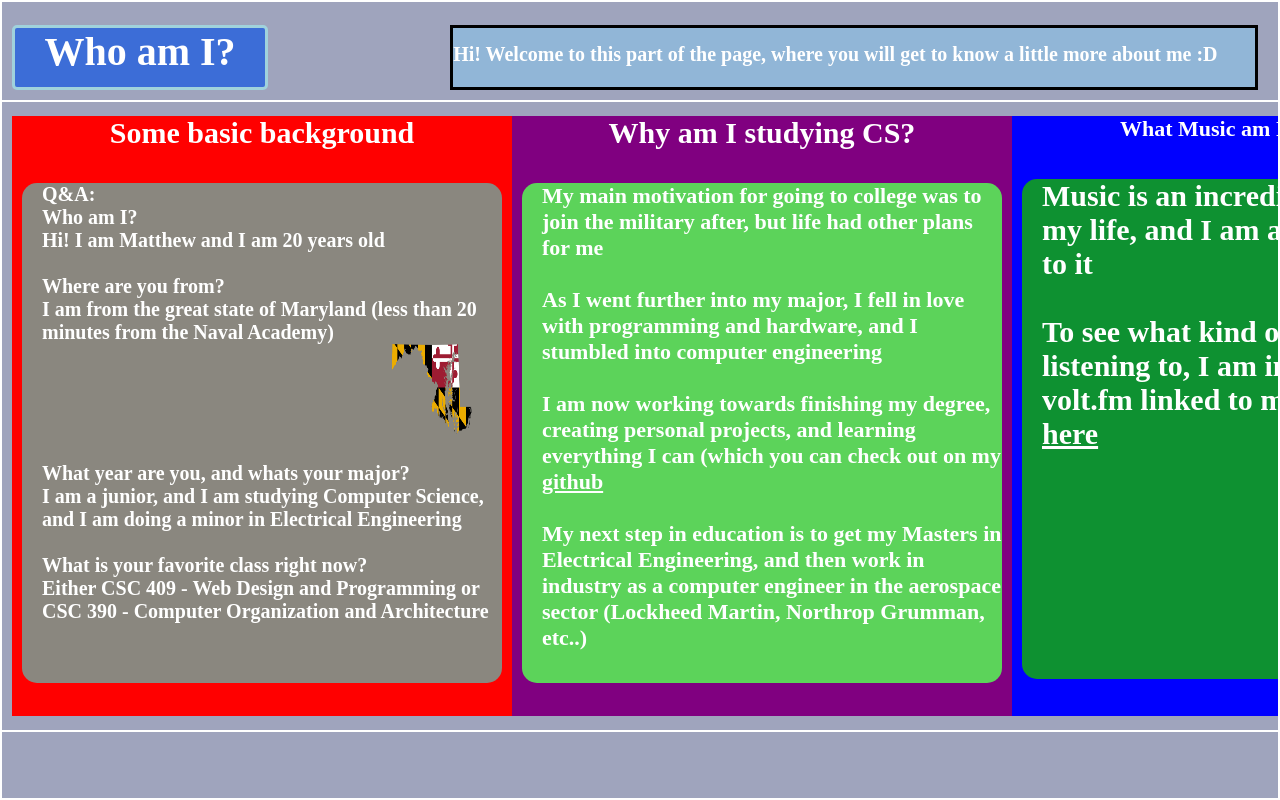
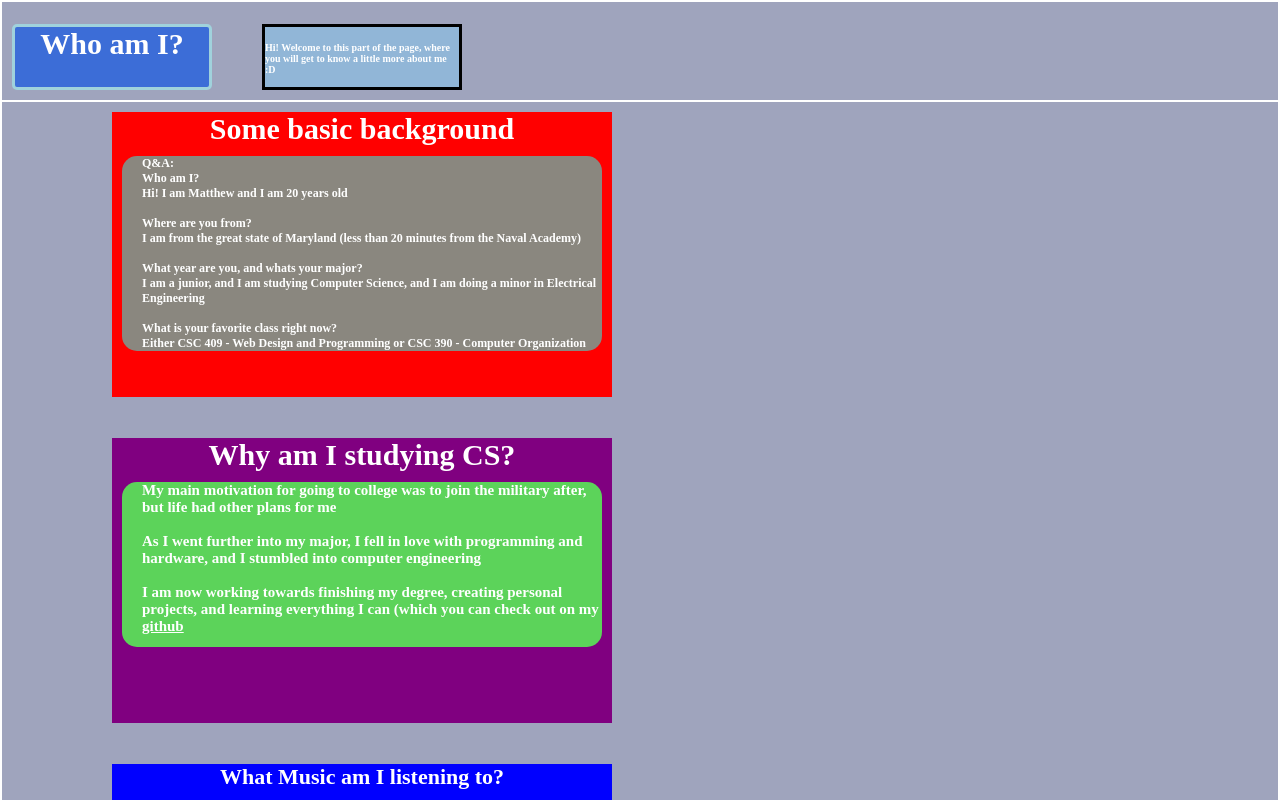
Before and after one commit to Mattkuh3205/Midterm-project, a plain HTML site: page TabL.html in a window 1280 px wide. Drawn offline with Linux system fonts and the light colour scheme.

Commit message:
Final Tab left commit

```diff
--- a/stylesTL.css
+++ b/stylesTL.css
@@ -64,11 +64,14 @@ header{
 }
 
 
+
+
+
 /************************************/
 .title{
     display:grid;
     grid-area:header;
-    font-size: 40px;
+    font-size: 30px;
     grid-column: 1/12;
     border:solid, rgb(160, 210, 220);
     margin-right: 1000px;
@@ -80,7 +83,7 @@ header{
 .text{
      display:grid;
     grid-area:header;
-    grid-column: 5/12;
+    grid-column: 6/12;
     margin-right:10px;
     border:solid, black;
     font-size:20px;
@@ -94,13 +97,13 @@ main{
     display:grid;
     grid-area:main;
     justify-content: space-between;
+    grid-template-columns:repeat(3, 1fr); /*this sets the main content in rows of 3*/
+
 }
 
 
+.section1{
 
-.section1{
-    display:grid;
-    grid-area:main;
     grid-column:1;
     font-size:30px;
     background-color: red;
@@ -124,15 +127,14 @@ main{
 /* ------------------------------------------------- */
 
 .section2{
-    display:grid;
-    grid-area:main;
-    grid-column:8;
+
     text-align:center;
     font-size: 30px;
     background-color: purple;
      width:500px;
     height:600px;
 }
+
 .p1C{
     height:500px;
     text-align:left;
@@ -148,9 +150,6 @@ a{
 /* ------------------------------------------------- */
 
 .section3{
-    display:grid;
-    grid-area:main;
-    grid-column:13;
     font-size: 22px;
     text-align:center;
     background-color: blue;
@@ -200,8 +199,9 @@ footer{
     scrollbar-width: none;
 }
 
+/*header, .title, .text main, .section1, p1L, .Map, .section2, p1C, a, section3, p1R, footer*/
 
-@media screen and (width< 1000px)
+@media screen and (width< 1300px)
 {
 
 
@@ -209,12 +209,86 @@ footer{
         scrollbar-width: none;
     }
 
+    header, main, a, footer{
+        overflow-y:hidden;
+        margin:0;
+    }
+
+    .title{
+    width:200px;
+    grid-column:1/3;
+    }
+    .text{
+        width:200px;
+        grid-column:1;
+        margin-left: 250px;
+        font-size: 10px;
+    }
+
+    main{
+        height:1000px;
+    }
+
+    .section1{
+        margin-left: 100px;
+        width:auto-fit;
+        font: size 25px;
+        height:285px;
+        scrollbar-width: none;
+        grid-column:1/3;
+
+    }
+
+    .p1L{
+        font-size:10px;
+        height:195px;
+        scrollbar-width: none;
+        font-size:12px;
+
+    }
+    .Map{
+        display: none;
+    }
 /************************************************/
 
+   .section2{
+        margin-left: 100px;
+        grid-column:1/3;
+        width:auto-fit;
+        font: size 25px;
+        height:285px;
+        scrollbar-width: none;
+    }
 
+    .p1C{
+        height:165px;
+        scrollbar-width: none;
+        font-size:15px;
+
+    }
 
 /************************************************/
+ .section3{
+            margin-left: 100px;
 
+          grid-column:1/3;
+
+        width:auto-fit;
+        height:285px;
+        scrollbar-width: none;
+    }
+
+    .p1R{
+        font-size:10px;
+        height:165px;
+        scrollbar-width: none;
+        font-size:20px;
+
+    }
+
+    footer{
+        display:none;
+    }
 
     /************************************************/
 
```
